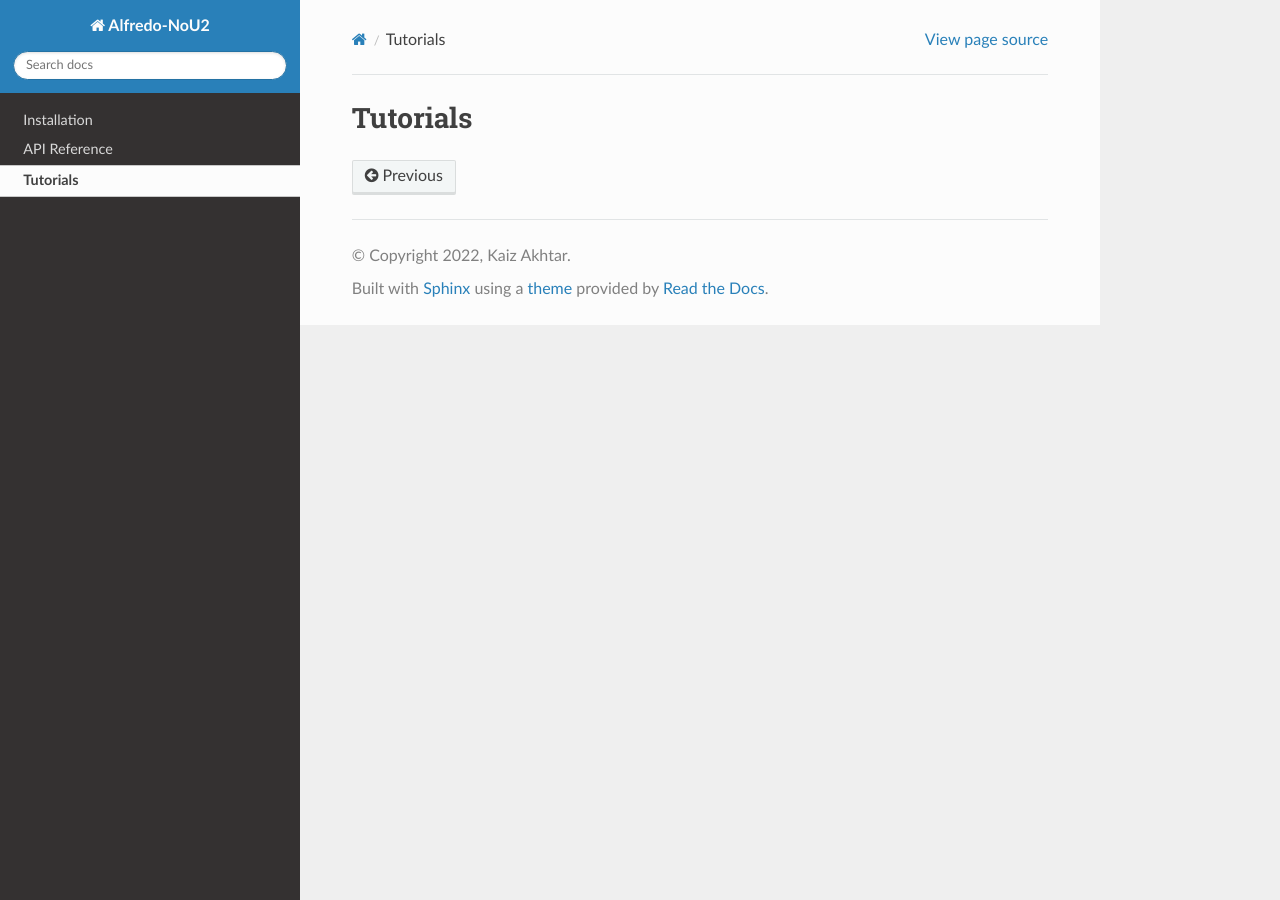
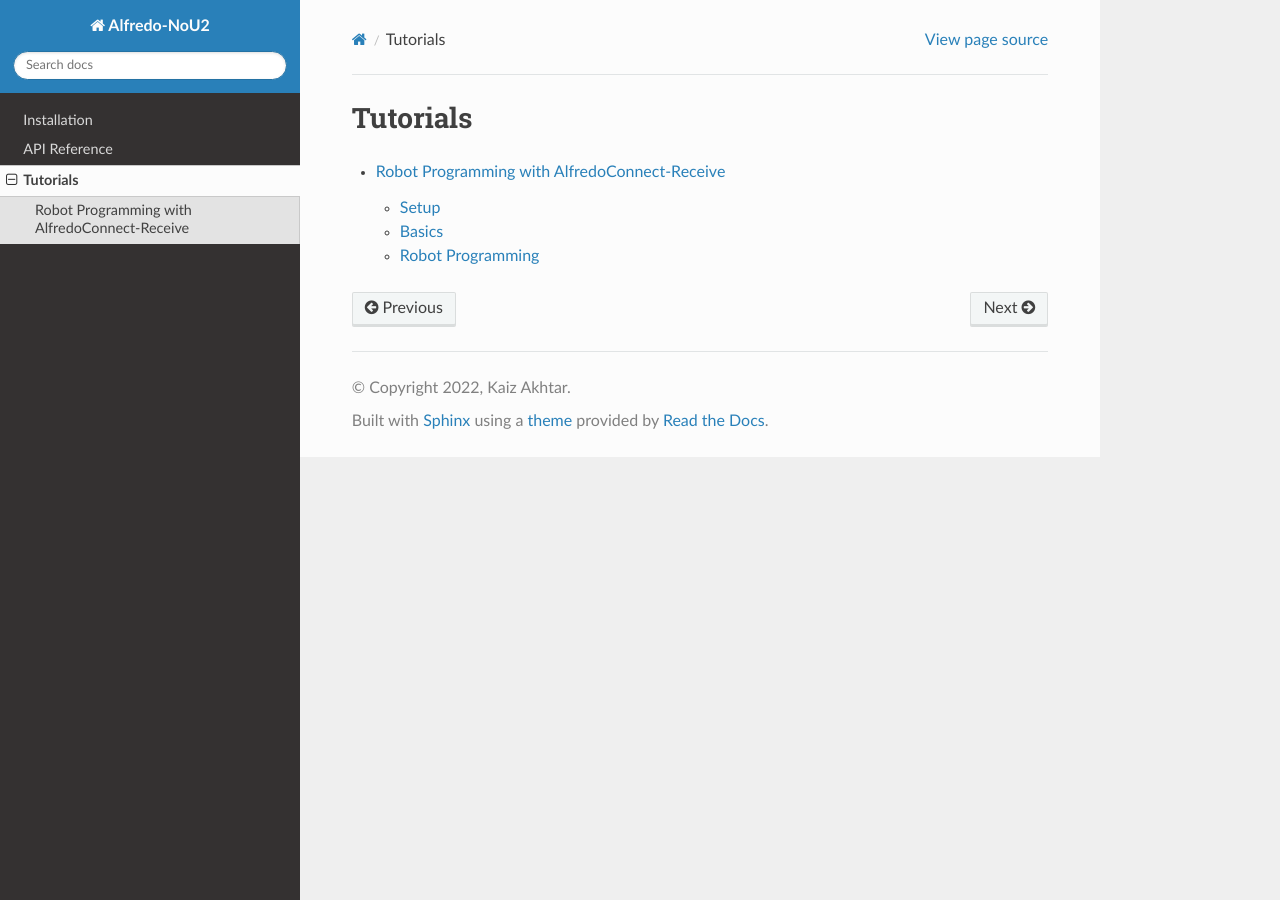
Before and after one commit to AlfredoSystems/Alfredo-NoU2, a Sphinx documentation site: the page built from docs/source/tutorial.rst, in a window 1280 px wide. Built offline with Sphinx 7.4.7 and the Read the Docs theme 2.0.0, drawn with Linux system fonts in a browser that asks for light colours; some of the changed lines change nothing that is shown.

Commit message:
Add robot programming tutorial

```diff
--- a/docs/source/conf.py
+++ b/docs/source/conf.py
@@ -31,6 +31,7 @@
 # extensions coming with Sphinx (named 'sphinx.ext.*') or your custom
 # ones.
 extensions = [
+    "sphinx.ext.autosectionlabel"
 ]
 
 # Add any paths that contain templates here, relative to this directory.
--- /dev/null
+++ b/docs/source/robot_programming_tutorial.rst
@@ -0,0 +1,336 @@
+Robot Programming with AlfredoConnect-Receive
+=============================================
+
+This tutorial will guide you through programming, uploading, and driving a robot using `Alfredo-NoU2`_ and `AlfredoConnect-Receive`_. A Windows computer is necessary to run `AlfredoConnect`_, so this guide assumes you are on a Windows machine.
+
+Setup
+-----
+
+1. **Get the Arduino IDE.** This lets us write and upload programs to our robot. Download it from the `Arduino website <https://www.arduino.cc/en/main/software>`_ and install it.
+
+2. **Get copies of the `Alfredo-NoU2`_ and `AlfredoConnect-Receive`_ libraries.** Go to their GitHub pages and click the green button that says **Code**, then **Download ZIP**.
+
+3. **Add those libraries to the Arduino IDE.** In the Arduino IDE, click **Sketch** > **Include Library** > **Add .ZIP Library...**, and select the two ZIP files you downloaded.
+
+4. **Configure the Arduino IDE to upload to an ESP32.** In the Arduino IDE, click **File** > **Preferences**. Paste the following in the **Additional Boards Manager URLs** field.
+
+::
+
+    https://raw.githubusercontent.com/espressif/arduino-esp32/gh-pages/package_esp32_index.json
+
+Then, go to **Tools** > **Board** > **Boards Manager**. Search for "ESP32" and install the package "esp32 by Espressif Systems".
+
+5. **Install AlfredoConnect.** We've already prepared AlfredoConnect-Receive, the library we'll use on the robot to get input from the computer. Now we need to get AlfredoConnect-Desktop, the Windows application that lets us talk to the robot. Download and install its latest release `here <AlfredoConnect>`_.
+
+Basics
+------
+
+We're going to start by writing a simple program to test using AlfredoConnect to control any motors or servos connected to your NoU2 via the ESP32's Bluetooth.
+
+.. note:: For this section, you'll at least need an ESP32 on an Alfredo NoU2 ready to drive some motors. Follow our Electronics Tutorial to set that up before continuing here.
+
+.. seealso:: If you just need an example program to test motor and servo movement without an explanation, use the `motor party <https://github.com/AlfredoSystems/Alfredo-NoU2/blob/master/examples/NoU2MotorParty/NoU2MotorParty.ino>`_ example sketch included with Alfredo-NoU2.
+
+When you open up the Arduino IDE, you'll see an empty program (a "sketch") that looks like this:
+
+.. code-block:: cpp
+
+    void setup() {
+
+    }
+
+    void loop() {
+
+    }
+
+These are two **functions**, or chunks of code. When your program runs on an ESP32, the ``setup`` function runs once when the program starts, then the ``loop`` function runs repeatedly. Right now, they're empty, but we'll add some code to them soon.
+
+Before that, we need to make some changes at the start of the sketch, before the functions. First, we need to specify that we want to use the libraries we installed earlier, Alfredo-NoU2 and AlfredoConnect-Receive. To do that, add the following lines to the top of the file.
+
+.. code-block:: cpp
+
+    #include <Alfredo_NoU2.h>
+    #include <AlfredoConnect.h>
+    #include <BluetoothSerial.h>
+
+Each of these statements reference some code from a separate file that you want to have included in your final program. The first two, **Alfredo_NoU2.h** and **AlfredoConnect.h** are files in the libraries you installed earlier in the :ref:`Setup` section. **BluetoothSerial.h** is part of a built-in library for using the ESP32's Bluetooth capability.
+
+Next, we'll declare the motors and servos we want to use.
+
+.. code-block:: cpp
+
+    NoU_Motor leftMotor(2);
+    NoU_Servo armServo(3);
+
+In the first line here, we say that there's a ``NoU_Motor`` called ``leftMotor`` assigned to motor port 2. You can check which motor port your motor is plugged into by checking for the little labels where the wires plug in. For example, motor port 2 has labels that say **M2-** and **M2+** on the NoU2. Similarly, in the second line, we construct an object called ``armServo`` of type ``NoU_Servo`` on servo port 3. The servo pins on the NoU2 are labeled **S1**, **S2**, and so on.
+
+.. note:: ``NoU_Motor`` is a **class** defined in the Alfredo-NoU2 library. A class is like a template that can be used to make an **object**, a specific instance of a class. In this case, the name we give to the specific instance of a ``NoU_Motor`` we're creating is ``leftMotor``, but we're allowed to call it whatever we want (like ``rightMotor``, ``m``, or ``john``). Lastly, we put a 2 in parentheses at the end to say we want motor port 2.
+
+Your setup is likely not just one motor and one servo, so make sure you have one line for each motor and/or servo. Make sure each one has a different name and the correct motor or servo port number.
+
+Next, we need to declare an object to help us use the ESP32's Bluetooth.
+
+.. code-block:: cpp
+
+    BluetoothSerial bluetooth;
+
+Altogether, our code so far looks something like this (with different motors and servos based on your setup):
+
+.. code-block:: cpp
+
+    #include <Alfredo_NoU2.h>
+    #include <AlfredoConnect.h>
+    #include <BluetoothSerial.h>
+
+    NoU_Motor leftMotor(2);
+    NoU_Servo armServo(3);
+    BluetoothSerial bluetooth;
+
+    void setup() {
+
+    }
+
+    void loop() {
+
+    }
+
+Now, we're going to start adding code to the ``setup`` function. This code will run as soon as the program starts. Pretty much any time the ESP32 is on, the last program you uploaded to it will be running. You can restart the program by either cycling power to the ESP32 or by clicking the little **EN** button near the USB port to reset it. We'll start by enabling Bluetooth.
+
+.. code-block:: cpp
+
+    void setup() {
+        bluetooth.begin("Name me!"); // Change this name before uploading! Also, this is a code comment.
+    }
+
+This will cause the ESP32 to start advertising itself as a Bluetooth peripheral when it's on. Make sure to give it a unique name or it'll conflict with the Bluetooth name of anyone else who followed this tutorial.
+
+.. warning:: Make sure to change the Bluetooth name of the ESP32 before continuing! If you decide to change it later, after the ESP32 has already Bluetooth paired with your computer, you may need to restart your computer to pair with the ESP32 under the new name.
+
+.. note:: It's standard to add a level of indentation any time you enter a set of curly braces, like inside of a function. It doesn't affect the program, but it makes it easier to read.
+
+Next, let's set up AlfredoConnect. Add the following code to the ``setup`` function.
+
+.. code-block:: cpp
+
+    AlfredoConnect.begin(bluetooth);
+    bluetooth.println("Starting motor and servo test program.");
+
+This lets the AlfredoConnect-Receive library know that it can expect to receive communication from AlfredoConnect over Bluetooth. Then, we use ``bluetooth.println`` to send a message over Bluetooth to the computer. This message will appear in your AlfredoConnect window when you connect to the robot later.
+
+.. note:: Using ``bluetooth.println`` yourself is a great way to follow the flow of the code when things get confusing. For example, if you put ``bluetooth.println("Looping...")`` in the ``loop`` function, it would display that message in AlfredoConnect over and over.
+
+Now, we'll add code to the ``loop`` function to control our motors.
+
+.. code-block:: cpp
+
+    void loop() {
+        if (AlfredoConnect.keyHeld(Key::Q)) {
+            leftMotor.set(1);
+        }
+        else {
+            leftMotor.set(0);
+        }
+    }
+
+This code will make ``leftMotor`` move while the **Q** key is held on AlfredoConnect and stop when it's not held. Don't forget that your motors may be called something different and you may have more than one, so change the name and duplicate as needed.
+
+.. note:: How did we know to set ``leftMotor`` to 1 to start it and 0 to turn it off? You can look at the `API Reference <api_reference.html>`_ to see specific details about all the functions in Alfredo-NoU2. Specifically, the :cpp:func:`NoU_Motor::set` function takes a number between -1 (full reverse) and 1 (full forward), including decimal numbers.
+
+.. note:: AlfredoConnect lets you use most keys on your keyboard to control things on your robot. You can see a full list of the supported keys `here <https://github.com/AlfredoSystems/AlfredoConnect-Receive/blob/master/Keys.h>`_. For example, in the above code, you can replace ``Key::Q`` with ``Key::Comma`` or ``Key::Backspace``.
+
+Now, let's do something similar for our servos. Add the following code to the ``loop`` function for each servo you have.
+
+.. code-block:: cpp
+
+    if (AlfredoConnect.keyHeld(Key::W)) {
+        armServo.write(180);
+    }
+    else {
+        armServo.write(0);
+    }
+
+This will make ``armServo`` move to its 180° position while the **W** key is held and move back to its 0° position while it's released. Again, change the name and duplicate as needed for the servos in your setup.
+
+Lastly, add this line to the end of your ``loop`` function to let AlfredoConnect-Receive process any new input coming in from your computer.
+
+.. code-block:: cpp
+
+    AlfredoConnect.update();
+
+That should complete our test sketch. Here's what the final code should look like (but with the number of motors and servos adapted for your setup):
+
+.. code-block:: cpp
+
+    #include <Alfredo_NoU2.h>
+    #include <AlfredoConnect.h>
+    #include <BluetoothSerial.h>
+
+    NoU_Motor leftMotor(2);
+    NoU_Servo armServo(3);
+    BluetoothSerial bluetooth;
+
+    void setup() {
+        bluetooth.begin("Name me!"); // Change this name before uploading!
+        AlfredoConnect.begin(bluetooth);
+        bluetooth.println("Starting motor and servo test program.");
+    }
+
+    void loop() {
+        if (AlfredoConnect.keyHeld(Key::Q)) {
+            leftMotor.set(1);
+        }
+        else {
+            leftMotor.set(0);
+        }
+
+        if (AlfredoConnect.keyHeld(Key::W)) {
+            armServo.write(180);
+        }
+        else {
+            armServo.write(0);
+        }
+
+        AlfredoConnect.update();
+    }
+
+Uploading
+*********
+Now we need to upload our sketch to the robot.
+
+1. **Select the ESP32 board.** Go to **Tools** > **Board** and select **ESP32 Dev Module** from the long list.
+2. **Select the COM port.** Connect the ESP32 to your computer using a micro-USB cable and select the new COM port that appears under **Tools** > **Port**. The correct COM port may say (Silicon Labs) next to it. If none of them do, you can unplug and replug the USB to see which COM port disappears and reappears.
+3. **Upload.** Clicking the **Upload** button (the arrow in the top left pointing right). If the console on the bottom of the window starts showing the text ``Connecting....._____.....``, hold down the **BOOT** button on the ESP32.
+
+Bluetooth Pairing
+*****************
+Now that we've uploaded that sketch, the ESP32 will advertise itself as a Bluetooth device as long as it's on. We need to pair it to your computer so you can control the robot from AlfredoConnect. The following instructions are specifically for Windows 10. The procedure will be similar but not the same for other versions of Windows.
+
+1. **Pair with the ESP32.** Go to **Devices** > **Bluetooth & other devices** > **Add Bluetooth or other device** > **Bluetooth**. If the ESP32 is powered and running the sketch we just uploaded, the name you assigned it should appear. Pair with it. It typically doesn't ask for a passcode, but if it does, the default is usually **1234**.
+
+2. **Find the Bluetooth COM port of the ESP32.** Bluetooth pairing with the ESP32 has created a new COM port on your machine for communicating with the ESP32 over Bluetooth. To find it, in the **Bluetooth & other devices** settings page, click **More Bluetooth options** on the right panel. Go to the **COM Ports** tab. There should be two entries with the name you gave your ESP32. Find the one with the direction "Outgoing" and remember the **Port** field.
+
+3. **Connect with AlfredoConnect.** Open AlfredoConnect on your computer and click the **Serial port** dropdown. One of the entries should be the port we noted in step 2. Select it and click **Open**.
+
+You should now be connected to your robot in AlfredoConnect via Bluetooth. Press the keys you assigned (this tutorial used the Q and W keys) and the motors and servos you have connected to your robot should move.
+
+Robot Programming
+-----------------
+
+Now, we'll adapt the sketch from the previous section to drive a robot. We'll assume the robot is the one from the Fabrication and Electrical tutorials, so it has a servo to raise and lower a basket and a drivetrain with two motors (technically, four motors using only two motor ports).
+
+First, we'll change our list of motors and servos to match our robot.
+
+.. code-block:: cpp
+
+    NoU_Motor leftMotor(1);
+    NoU_Motor rightMotor(2);
+    NoU_Servo basketServo(1);
+
+Now, we'll create a ``NoU_Drivetrain`` with our two motors. We'll use this to move the drivetrain motors as a group instead of individually setting the power that goes to each one.
+
+.. code-block:: cpp
+
+    NoU_Drivetrain drivetrain(&leftMotor, &rightMotor);
+
+Next, we'll change the ``loop`` function to make the robot drive. This will be different depending on whether you want to control your robot with a keyboard or a gamepad.
+
+Keyboard
+********
+
+We'll use the WASD keys to drive the robot in this tutorial, but you can use whatever keys you want (key names defined `here <https://github.com/AlfredoSystems/AlfredoConnect-Receive/blob/master/Keys.h>`_). The W and S keys will control the throttle of the robot, while the A and D keys will control the rotation.
+
+.. code-block:: cpp
+
+    void loop() {
+        float throttle = 0;
+        float rotation = 0;
+
+        // Set the throttle of the robot based on what key is pressed
+        if (AlfredoConnect.keyHeld(Key::W)) {
+            throttle = 1;
+        }
+        else if (AlfredoConnect.keyHeld(Key::S)) {
+            throttle = -1;
+        }
+
+        // Set which direction the robot should turn based on what key is pressed
+        if (AlfredoConnect.keyHeld(Key::A)) {
+            rotation = -1;
+        }
+        else if (AlfredoConnect.keyHeld(Key::D)) {
+            rotation = 1;
+        }
+
+        // Make the robot drive
+        drivetrain.curvatureDrive(throttle, rotation);
+
+        AlfredoConnect.update();
+    }
+
+Lastly, we'll make our servo move when we press the F key.
+
+.. code-block:: cpp
+
+    if (AlfredoConnect.keyHeld(Key::F)) {
+        basketServo.write(180);
+    }
+    else {
+        basketServo.write(0);
+    }
+
+Our completed sketch will now let us drive the robot with WASD and move the servo with the F key. Upload it to the ESP32, power on your robot, and connect to it with AlfredoConnect on your computer.
+
+.. code-block:: cpp
+
+    #include <Alfredo_NoU2.h>
+    #include <AlfredoConnect.h>
+    #include <BluetoothSerial.h>
+
+    NoU_Motor leftMotor(1);
+    NoU_Motor rightMotor(2);
+    NoU_Servo basketServo(1);
+    BluetoothSerial bluetooth;
+
+    void setup() {
+        bluetooth.begin("Name me!"); // Change this name before uploading!
+        AlfredoConnect.begin(bluetooth);
+        bluetooth.println("Starting robot.");
+    }
+
+    void loop() {
+        float throttle = 0;
+        float rotation = 0;
+
+        // Set the throttle of the robot based on what key is pressed
+        if (AlfredoConnect.keyHeld(Key::W)) {
+            throttle = 1;
+        }
+        else if (AlfredoConnect.keyHeld(Key::S)) {
+            throttle = -1;
+        }
+
+        // Set which direction the robot should turn based on what key is pressed
+        if (AlfredoConnect.keyHeld(Key::A)) {
+            rotation = -1;
+        }
+        else if (AlfredoConnect.keyHeld(Key::D)) {
+            rotation = 1;
+        }
+
+        // Make the robot drive
+        drivetrain.curvatureDrive(throttle, rotation);
+
+        // Control the servo
+        if (AlfredoConnect.keyHeld(Key::F)) {
+            basketServo.write(180);
+        }
+        else {
+            basketServo.write(0);
+        }
+
+        AlfredoConnect.update();
+    }
+
+.. _Alfredo-NoU2: https://github.com/AlfredoSystems/Alfredo-NoU2
+.. _AlfredoConnect-Receive: https://github.com/AlfredoSystems/AlfredoConnect-Receive
+.. _AlfredoConnect: https://github.com/AlfredoSystems/AlfredoConnect-Desktop/releases/latest
--- a/docs/source/tutorial.rst
+++ b/docs/source/tutorial.rst
@@ -1,2 +1,7 @@
 Tutorials
 =========
+
+.. toctree::
+   :maxdepth: 2
+
+   robot_programming_tutorial
```
